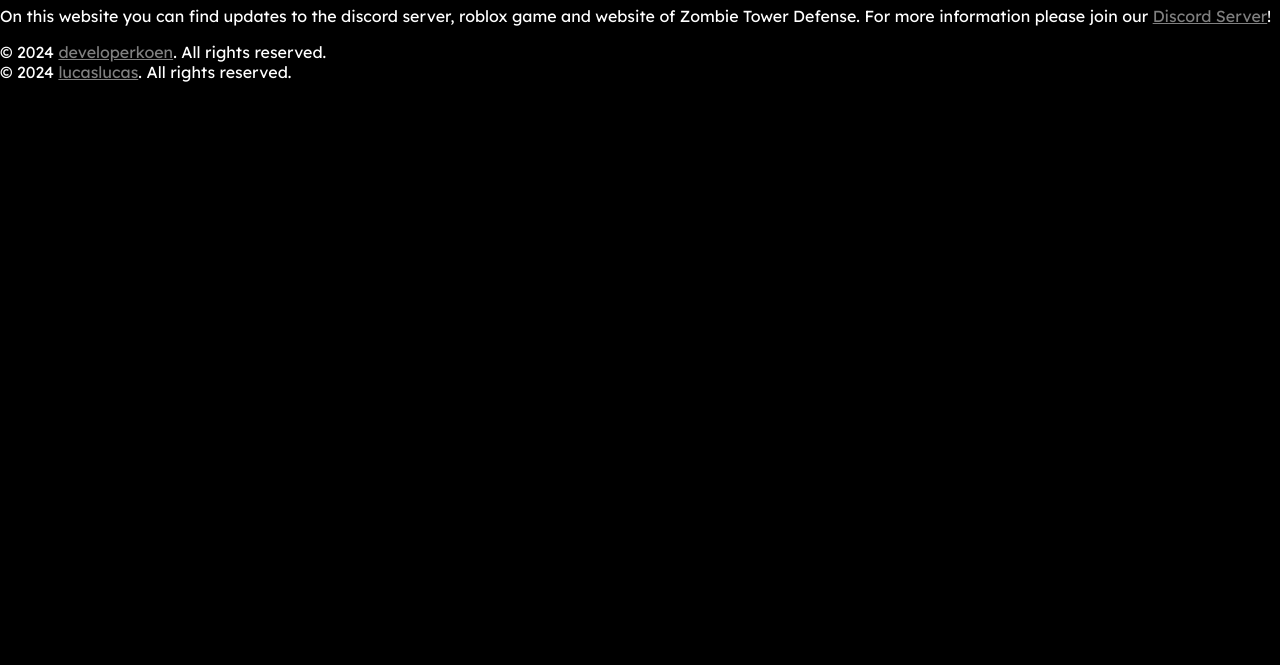
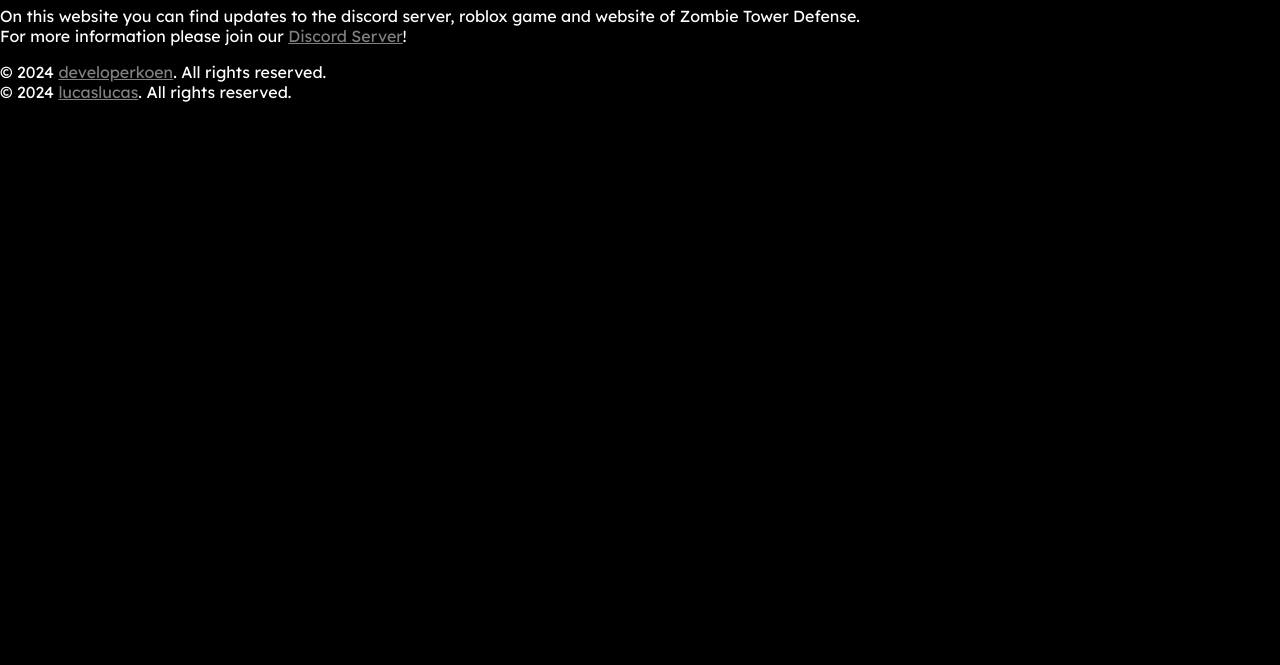
Before and after one commit to developerkoen/zombie-warriors, a plain HTML site: page index.html in a window 1280 px wide. Shown: the part 135-800 px from the top of the page. Drawn offline with Linux system fonts and the light colour scheme.

Commit message:
Update index.html

```diff
--- a/index.html
+++ b/index.html
@@ -1,10 +1,13 @@
 <!DOCTYPE html>
 <html lang="en">
+
 <head>
   <meta charset="UTF-8">
   <meta name="viewport" content="width=device-width, initial-scale=1.0">
+
   <title>Home - Zombie Warriors</title>
   <link rel="stylesheet" href="styles.css">
+
   <script>
     document.addEventListener('DOMContentLoaded', function () {
       fetch('nav.html')
@@ -14,18 +17,27 @@
         });
     });
   </script>
+
 </head>
+
 <body>
   <div id="navbar-placeholder"></div>
+
   <div id="Introduction">
     <h1>Welcome!</h1>
-        <p>On this website you can find updates to the discord server, roblox game and website of Zombie Tower Defense. For more information please join our <a style="color: gray" href="https://discord.gg/eSkwvwqz6c" target="_blank">Discord Server</a>!</p>
+    <p>
+      On this website you can find updates to the discord server, roblox game and website of Zombie Tower Defense.<br>
+      For more information please join our <a style="color: gray" href="https://discord.gg/eSkwvwqz6c" target="_blank">Discord Server</a>!
+    </p>
   </div>
+
   <div id="Disclaimer-Legal">
     <p>
       © 2024 <a style="color: gray" href="https://github.com/developerkoen" target="_blank">developerkoen</a>. All rights reserved.<br>
       © 2024 <a style="color: gray" href="https://github.com/lucasenlucas" target="_blank">lucaslucas</a>. All rights reserved.
     </p>
   </div>
+
 </body>
+
 </html>
```
Lines whose indentation alone changed are shown as unchanged.
